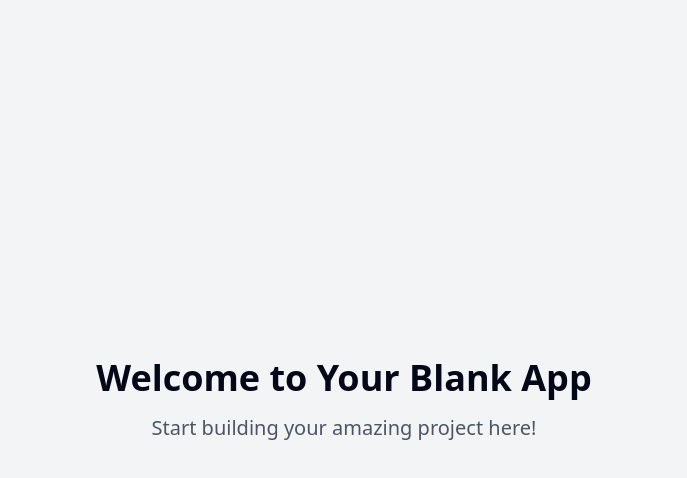
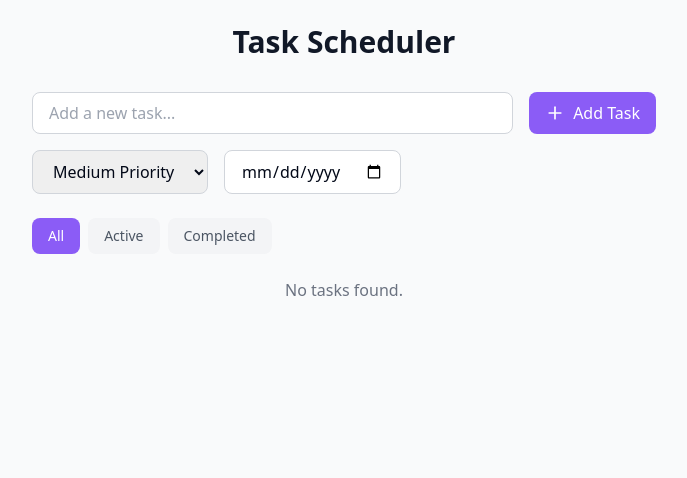
Before and after one commit to sachi22052023/AMS-, a React (Vite) app: page / in a window 1280 px wide. Shown: the top 478 px of the page, without its empty margins (296-983 px from the left). Built offline with nearby package versions, Linux system fonts and the light colour scheme.

Commit message:
Create task scheduler website
Implement a new website project that functions as a task scheduler, including necessary components and configurations.
[skip gpt_engineer]

```diff
--- /dev/null
+++ b/src/components/AddTaskForm.tsx
@@ -0,0 +1,69 @@
+import { useState } from "react";
+import { Plus } from "lucide-react";
+
+interface AddTaskFormProps {
+  onAdd: (task: {
+    title: string;
+    priority: "low" | "medium" | "high";
+    dueDate?: Date;
+  }) => void;
+}
+
+export const AddTaskForm = ({ onAdd }: AddTaskFormProps) => {
+  const [title, setTitle] = useState("");
+  const [priority, setPriority] = useState<"low" | "medium" | "high">("medium");
+  const [dueDate, setDueDate] = useState("");
+
+  const handleSubmit = (e: React.FormEvent) => {
+    e.preventDefault();
+    if (!title.trim()) return;
+
+    onAdd({
+      title: title.trim(),
+      priority,
+      dueDate: dueDate ? new Date(dueDate) : undefined,
+    });
+
+    setTitle("");
+    setPriority("medium");
+    setDueDate("");
+  };
+
+  return (
+    <form onSubmit={handleSubmit} className="mb-6 space-y-4">
+      <div className="flex gap-4">
+        <input
+          type="text"
+          value={title}
+          onChange={(e) => setTitle(e.target.value)}
+          placeholder="Add a new task..."
+          className="flex-1 rounded-lg border border-gray-300 px-4 py-2 focus:border-primary focus:outline-none focus:ring-1 focus:ring-primary"
+        />
+        <button
+          type="submit"
+          className="inline-flex items-center gap-2 rounded-lg bg-primary px-4 py-2 text-white transition-colors hover:bg-primary-hover"
+        >
+          <Plus className="h-5 w-5" />
+          Add Task
+        </button>
+      </div>
+      <div className="flex gap-4">
+        <select
+          value={priority}
+          onChange={(e) => setPriority(e.target.value as "low" | "medium" | "high")}
+          className="rounded-lg border border-gray-300 px-4 py-2 focus:border-primary focus:outline-none focus:ring-1 focus:ring-primary"
+        >
+          <option value="low">Low Priority</option>
+          <option value="medium">Medium Priority</option>
+          <option value="high">High Priority</option>
+        </select>
+        <input
+          type="date"
+          value={dueDate}
+          onChange={(e) => setDueDate(e.target.value)}
+          className="rounded-lg border border-gray-300 px-4 py-2 focus:border-primary focus:outline-none focus:ring-1 focus:ring-primary"
+        />
+      </div>
+    </form>
+  );
+};
--- /dev/null
+++ b/src/components/TaskFilter.tsx
@@ -0,0 +1,33 @@
+import { cn } from "@/lib/utils";
+
+interface TaskFilterProps {
+  filter: "all" | "active" | "completed";
+  onFilterChange: (filter: "all" | "active" | "completed") => void;
+}
+
+export const TaskFilter = ({ filter, onFilterChange }: TaskFilterProps) => {
+  const filters = [
+    { label: "All", value: "all" },
+    { label: "Active", value: "active" },
+    { label: "Completed", value: "completed" },
+  ] as const;
+
+  return (
+    <div className="mb-6 flex gap-2">
+      {filters.map((f) => (
+        <button
+          key={f.value}
+          onClick={() => onFilterChange(f.value)}
+          className={cn(
+            "rounded-lg px-4 py-2 text-sm font-medium transition-colors",
+            filter === f.value
+              ? "bg-primary text-white"
+              : "bg-gray-100 text-gray-600 hover:bg-gray-200"
+          )}
+        >
+          {f.label}
+        </button>
+      ))}
+    </div>
+  );
+};
--- /dev/null
+++ b/src/components/TaskItem.tsx
@@ -0,0 +1,75 @@
+import { Check, Trash2 } from "lucide-react";
+import { cn } from "@/lib/utils";
+
+interface TaskItemProps {
+  id: string;
+  title: string;
+  completed: boolean;
+  priority: "low" | "medium" | "high";
+  dueDate?: Date;
+  onComplete: (id: string) => void;
+  onDelete: (id: string) => void;
+}
+
+export const TaskItem = ({
+  id,
+  title,
+  completed,
+  priority,
+  dueDate,
+  onComplete,
+  onDelete,
+}: TaskItemProps) => {
+  const priorityColors = {
+    low: "bg-green-100 text-green-800",
+    medium: "bg-yellow-100 text-yellow-800",
+    high: "bg-red-100 text-red-800",
+  };
+
+  return (
+    <div className="animate-task-appear flex items-center gap-4 rounded-lg border bg-white p-4 shadow-sm">
+      <button
+        onClick={() => onComplete(id)}
+        className={cn(
+          "flex h-6 w-6 items-center justify-center rounded-full border-2 transition-colors",
+          completed
+            ? "border-primary bg-primary text-white"
+            : "border-gray-300 hover:border-primary"
+        )}
+      >
+        {completed && <Check className="h-4 w-4" />}
+      </button>
+      <div className="flex-1">
+        <p
+          className={cn(
+            "text-sm font-medium",
+            completed && "text-gray-400 line-through"
+          )}
+        >
+          {title}
+        </p>
+        <div className="mt-1 flex items-center gap-2">
+          <span
+            className={cn(
+              "inline-block rounded-full px-2 py-0.5 text-xs font-medium",
+              priorityColors[priority]
+            )}
+          >
+            {priority}
+          </span>
+          {dueDate && (
+            <span className="text-xs text-gray-500">
+              Due {dueDate.toLocaleDateString()}
+            </span>
+          )}
+        </div>
+      </div>
+      <button
+        onClick={() => onDelete(id)}
+        className="text-gray-400 hover:text-red-500"
+      >
+        <Trash2 className="h-4 w-4" />
+      </button>
+    </div>
+  );
+};
--- /dev/null
+++ b/src/components/TaskList.tsx
@@ -0,0 +1,81 @@
+import { useState } from "react";
+import { TaskItem } from "./TaskItem";
+import { AddTaskForm } from "./AddTaskForm";
+import { TaskFilter } from "./TaskFilter";
+import { useToast } from "@/components/ui/use-toast";
+
+interface Task {
+  id: string;
+  title: string;
+  completed: boolean;
+  priority: "low" | "medium" | "high";
+  dueDate?: Date;
+}
+
+export const TaskList = () => {
+  const [tasks, setTasks] = useState<Task[]>([]);
+  const [filter, setFilter] = useState<"all" | "active" | "completed">("all");
+  const { toast } = useToast();
+
+  const addTask = (newTask: {
+    title: string;
+    priority: "low" | "medium" | "high";
+    dueDate?: Date;
+  }) => {
+    const task: Task = {
+      id: Math.random().toString(36).substr(2, 9),
+      completed: false,
+      ...newTask,
+    };
+    setTasks((prev) => [task, ...prev]);
+    toast({
+      title: "Task added",
+      description: "Your new task has been added successfully.",
+    });
+  };
+
+  const toggleComplete = (id: string) => {
+    setTasks((prev) =>
+      prev.map((task) =>
+        task.id === id ? { ...task, completed: !task.completed } : task
+      )
+    );
+  };
+
+  const deleteTask = (id: string) => {
+    setTasks((prev) => prev.filter((task) => task.id !== id));
+    toast({
+      title: "Task deleted",
+      description: "The task has been deleted successfully.",
+    });
+  };
+
+  const filteredTasks = tasks.filter((task) => {
+    if (filter === "active") return !task.completed;
+    if (filter === "completed") return task.completed;
+    return true;
+  });
+
+  return (
+    <div className="mx-auto max-w-2xl p-6">
+      <h1 className="mb-8 text-center text-3xl font-bold text-gray-900">
+        Task Scheduler
+      </h1>
+      <AddTaskForm onAdd={addTask} />
+      <TaskFilter filter={filter} onFilterChange={setFilter} />
+      <div className="space-y-4">
+        {filteredTasks.map((task) => (
+          <TaskItem
+            key={task.id}
+            {...task}
+            onComplete={toggleComplete}
+            onDelete={deleteTask}
+          />
+        ))}
+        {filteredTasks.length === 0 && (
+          <p className="text-center text-gray-500">No tasks found.</p>
+        )}
+      </div>
+    </div>
+  );
+};
--- a/src/pages/Index.tsx
+++ b/src/pages/Index.tsx
@@ -1,12 +1,9 @@
-// Update this page (the content is just a fallback if you fail to update the page)
+import { TaskList } from "@/components/TaskList";
 
 const Index = () => {
   return (
-    <div className="min-h-screen flex items-center justify-center bg-gray-100">
-      <div className="text-center">
-        <h1 className="text-4xl font-bold mb-4">Welcome to Your Blank App</h1>
-        <p className="text-xl text-gray-600">Start building your amazing project here!</p>
-      </div>
+    <div className="min-h-screen bg-gray-50">
+      <TaskList />
     </div>
   );
 };
--- a/tailwind.config.ts
+++ b/tailwind.config.ts
@@ -12,85 +12,73 @@ export default {
   theme: {
     container: {
       center: true,
-			padding: '2rem',
+      padding: "2rem",
       screens: {
-				'2xl': '1400px'
-			}
+        "2xl": "1400px",
+      },
     },
     extend: {
       colors: {
-				border: 'hsl(var(--border))',
-				input: 'hsl(var(--input))',
-				ring: 'hsl(var(--ring))',
-				background: 'hsl(var(--background))',
-				foreground: 'hsl(var(--foreground))',
+        border: "hsl(var(--border))",
+        input: "hsl(var(--input))",
+        ring: "hsl(var(--ring))",
+        background: "hsl(var(--background))",
+        foreground: "hsl(var(--foreground))",
         primary: {
-					DEFAULT: 'hsl(var(--primary))',
-					foreground: 'hsl(var(--primary-foreground))'
+          DEFAULT: "#8B5CF6",
+          foreground: "#FFFFFF",
+          hover: "#7C3AED",
         },
         secondary: {
-					DEFAULT: 'hsl(var(--secondary))',
-					foreground: 'hsl(var(--secondary-foreground))'
+          DEFAULT: "hsl(var(--secondary))",
+          foreground: "hsl(var(--secondary-foreground))",
         },
         destructive: {
-					DEFAULT: 'hsl(var(--destructive))',
-					foreground: 'hsl(var(--destructive-foreground))'
+          DEFAULT: "hsl(var(--destructive))",
+          foreground: "hsl(var(--destructive-foreground))",
         },
         muted: {
-					DEFAULT: 'hsl(var(--muted))',
-					foreground: 'hsl(var(--muted-foreground))'
+          DEFAULT: "hsl(var(--muted))",
+          foreground: "hsl(var(--muted-foreground))",
         },
         accent: {
-					DEFAULT: 'hsl(var(--accent))',
-					foreground: 'hsl(var(--accent-foreground))'
+          DEFAULT: "hsl(var(--accent))",
+          foreground: "hsl(var(--accent-foreground))",
         },
         popover: {
-					DEFAULT: 'hsl(var(--popover))',
-					foreground: 'hsl(var(--popover-foreground))'
+          DEFAULT: "hsl(var(--popover))",
+          foreground: "hsl(var(--popover-foreground))",
         },
         card: {
-					DEFAULT: 'hsl(var(--card))',
-					foreground: 'hsl(var(--card-foreground))'
+          DEFAULT: "hsl(var(--card))",
+          foreground: "hsl(var(--card-foreground))",
         },
-				sidebar: {
-					DEFAULT: 'hsl(var(--sidebar-background))',
-					foreground: 'hsl(var(--sidebar-foreground))',
-					primary: 'hsl(var(--sidebar-primary))',
-					'primary-foreground': 'hsl(var(--sidebar-primary-foreground))',
-					accent: 'hsl(var(--sidebar-accent))',
-					'accent-foreground': 'hsl(var(--sidebar-accent-foreground))',
-					border: 'hsl(var(--sidebar-border))',
-					ring: 'hsl(var(--sidebar-ring))'
-				}
       },
       borderRadius: {
-				lg: 'var(--radius)',
-				md: 'calc(var(--radius) - 2px)',
-				sm: 'calc(var(--radius) - 4px)'
+        lg: "var(--radius)",
+        md: "calc(var(--radius) - 2px)",
+        sm: "calc(var(--radius) - 4px)",
       },
       keyframes: {
-				'accordion-down': {
-					from: {
-						height: '0'
+        "accordion-down": {
+          from: { height: "0" },
+          to: { height: "var(--radix-accordion-content-height)" },
         },
-					to: {
-						height: 'var(--radix-accordion-content-height)'
-					}
+        "accordion-up": {
+          from: { height: "var(--radix-accordion-content-height)" },
+          to: { height: "0" },
         },
-				'accordion-up': {
-					from: {
-						height: 'var(--radix-accordion-content-height)'
+        "task-appear": {
+          "0%": { opacity: "0", transform: "translateY(10px)" },
+          "100%": { opacity: "1", transform: "translateY(0)" },
         },
-					to: {
-						height: '0'
-					}
-				}
       },
       animation: {
-				'accordion-down': 'accordion-down 0.2s ease-out',
-				'accordion-up': 'accordion-up 0.2s ease-out'
-			}
-		}
+        "accordion-down": "accordion-down 0.2s ease-out",
+        "accordion-up": "accordion-up 0.2s ease-out",
+        "task-appear": "task-appear 0.3s ease-out",
+      },
+    },
   },
   plugins: [require("tailwindcss-animate")],
 } satisfies Config;
```
Lines whose indentation alone changed are shown as unchanged.
